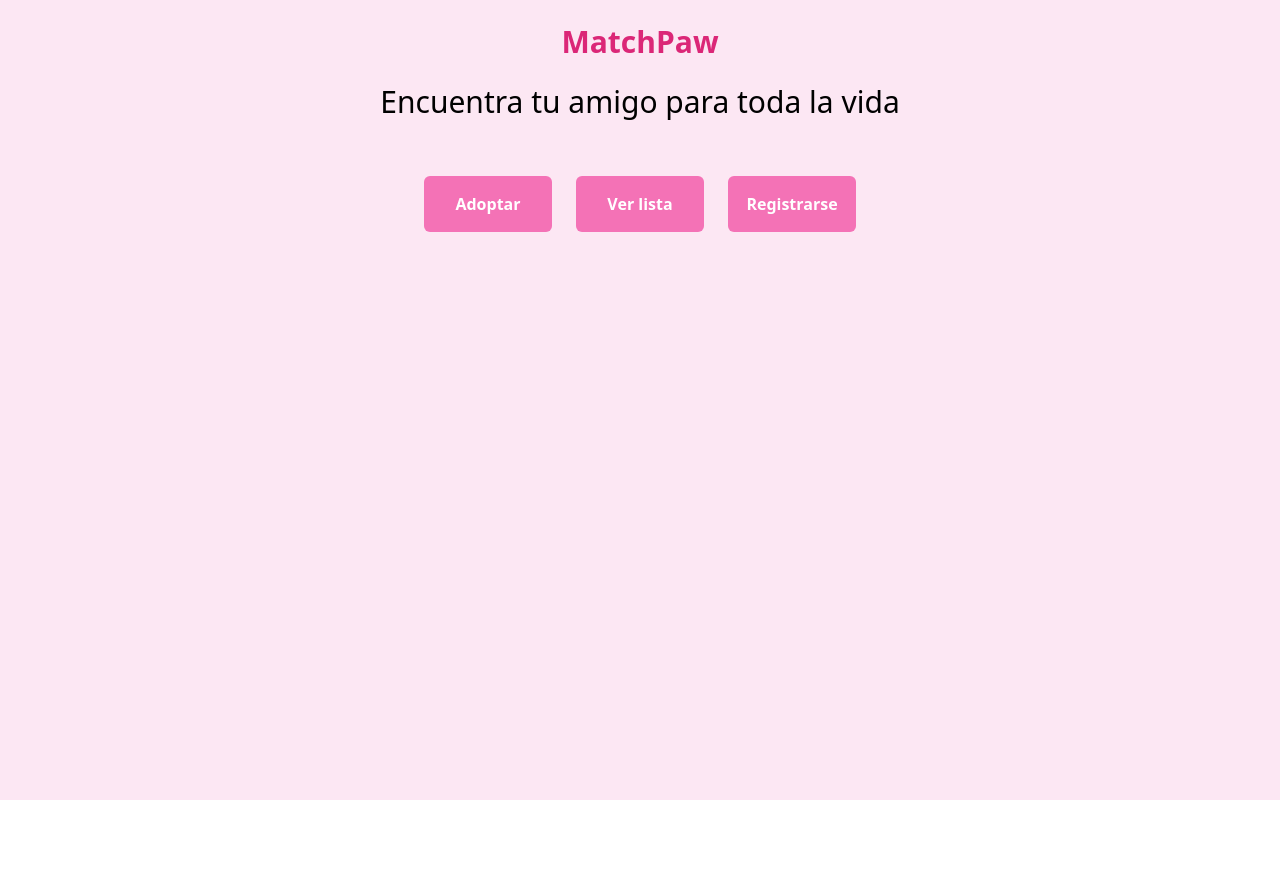
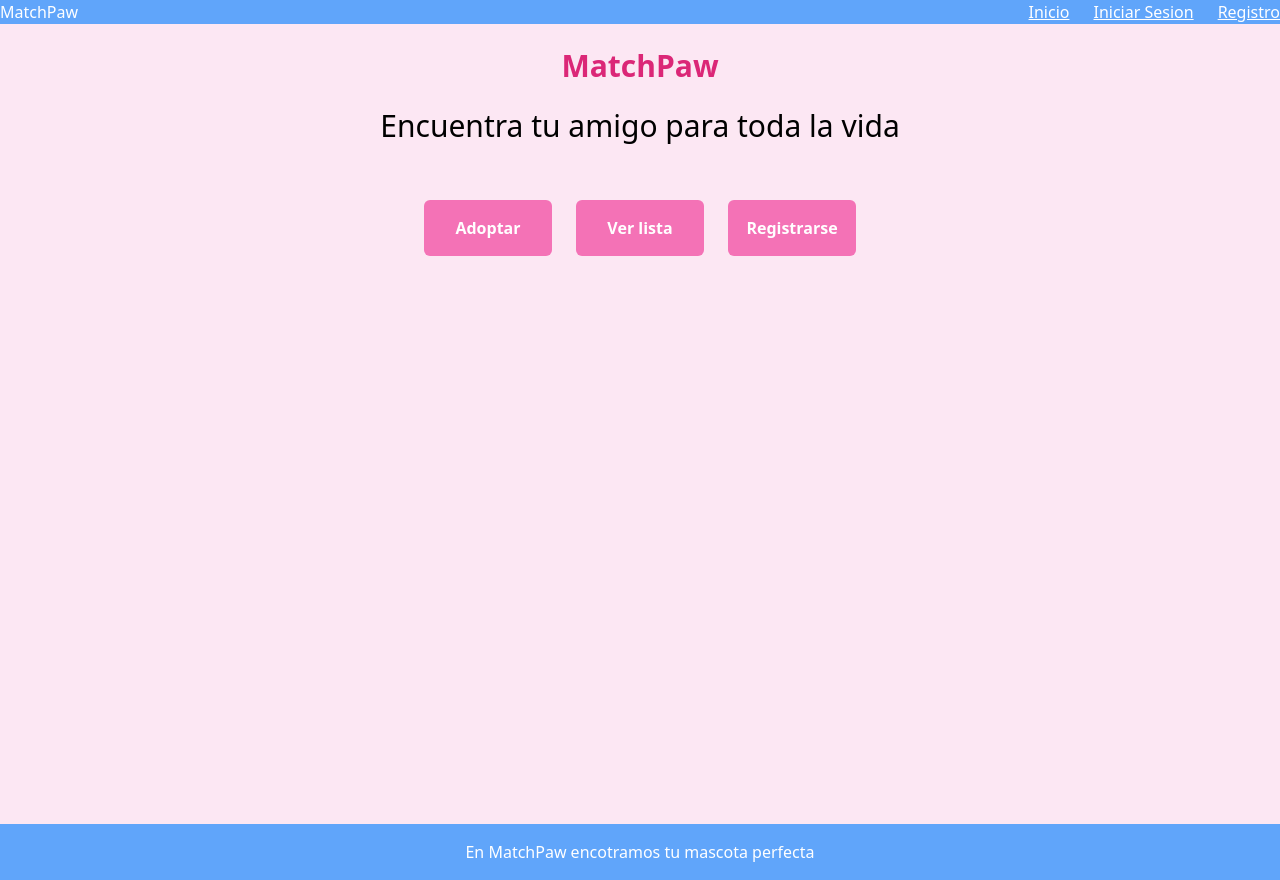
Before and after one commit to andreauxue/AdoptaMascota, a React (Vite) app in the folder Aplicacion/frontend/: page / in a window 1280 px wide. Before the commit the page ends 800 px from the top, so only its background shows below. Built offline with nearby package versions, Linux system fonts and the light colour scheme.

Commit message:
feat: Cambios en el componente App para mostrar cambios actuales

```diff
--- a/Aplicacion/frontend/src/App.jsx
+++ b/Aplicacion/frontend/src/App.jsx
@@ -1,5 +1,18 @@
+import { BrowserRouter, Router, Route } from "react-router-dom";
+
 import Home from "./pages/Home";
+import Navbar from "./components/Navbar";
+import Footer from "./components/Footer";
 
 export default function App() {
-  return <Home />
+  return (
+    <div>
+      <Navbar colorBg={"bg-blue-400"} />
+      <Home />
+      <Footer
+        color={"bg-blue-400"}
+        texto={"En MatchPaw encotramos tu mascota perfecta"}
+      />
+    </div>
+  );
 }
```
